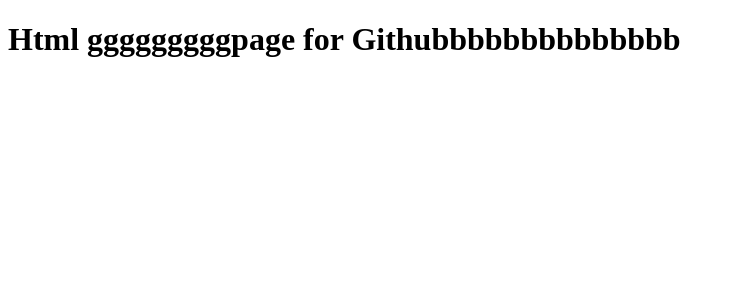
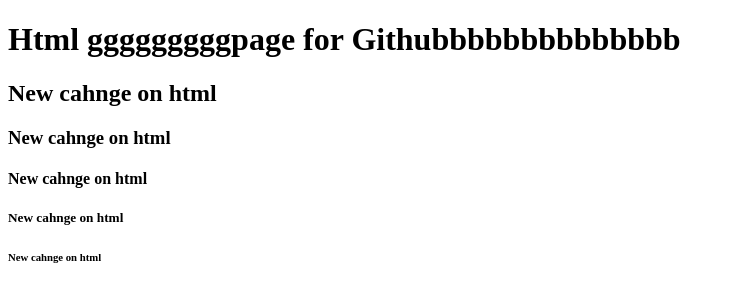
Before and after one commit to NaveedUrRehman787/prac, a plain HTML site: page index.html in a window 1280 px wide. Shown: the whole page, without its empty margins (0-735 px from the left). Drawn offline with Linux system fonts and the light colour scheme.

Commit message:
new updates are made

```diff
--- a/index.html
+++ b/index.html
@@ -8,5 +8,10 @@
   </head>
   <body>
     <h1>Html gggggggggpage for Githubbbbbbbbbbbbbb</h1>
+    <h2>New cahnge on html</h2>
+    <h3>New cahnge on html</h3>
+    <h4>New cahnge on html</h4>
+    <h5>New cahnge on html</h5>
+    <h6>New cahnge on html</h6>
   </body>
 </html>
```
